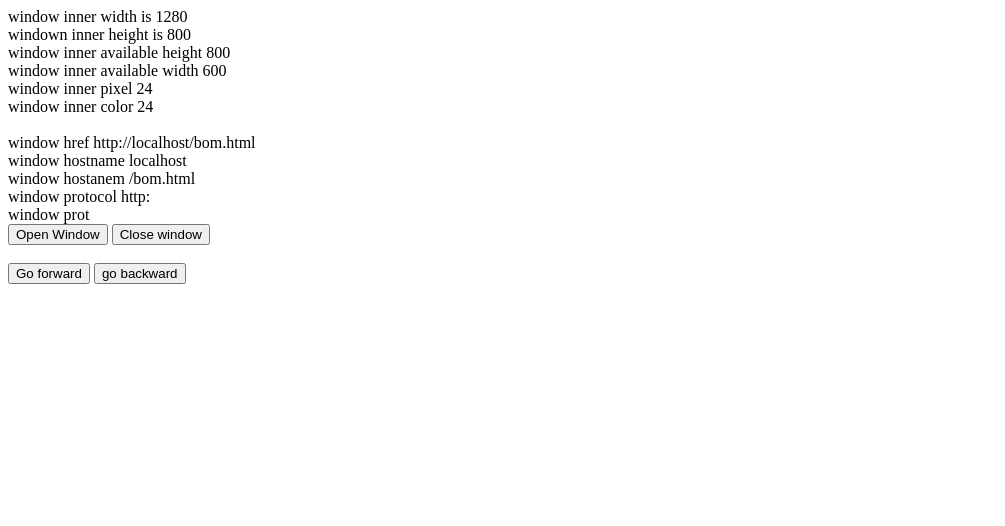
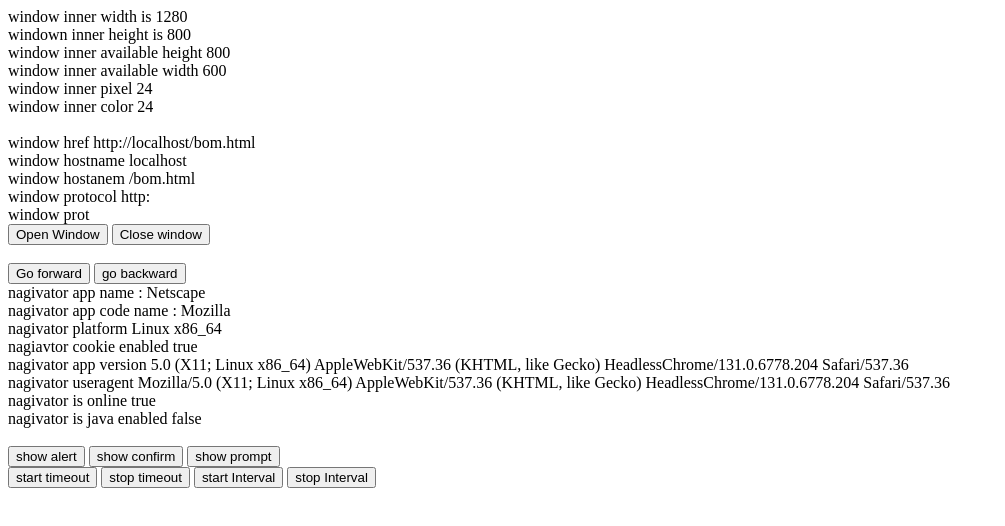
Before and after one commit to sultan93291/html, a website: page bom.html in a window 1280 px wide. Shown: the whole page, without its empty margins (0-1005 px from the left). Drawn offline with Linux system fonts and the light colour scheme.

Commit message:
js bom almost done

```diff
--- a/bom.html
+++ b/bom.html
@@ -34,18 +34,81 @@
 <div id="protocol"></div>
 <div id="port"></div>
 
+
+<!-- js history window -->
+
 <button type="button" id="btno" onclick="openwin()"> Open Window </button>
 <button type="button" id="btnc" onclick="closewin()" "> Close window </button>
 
-<!-- js history window -->
 
 </br>
 
 </br>
 
+
 <button onclick=" goForward()"> Go forward </button>
 
 <button onclick="goBackward()"> go backward </button>
+
+
+<!-- js window nagivation object -->
+
+
+<div id="appName"></div>
+
+<div id="appCodeName"></div>
+
+<div id="platform"></div>
+
+<div id="cookieEnabled"></div>
+
+<div id="product"></div>
+
+<div id="appVersion"></div>
+
+<div id="userAgent"></div>
+
+<div id="onLine"></div>
+
+<div id="language"></div>
+
+<div id="javaEnabled"></div>
+
+</br>
+
+
+<!-- js pop up boxes -->
+
+<div id="Prompt"></div>
+
+<div id="Confirm"></div>
+
+<button type="button" onclick="showAlert()"> show alert </button>
+
+<button type="button" onclick="showConfirm()"> show confirm </button>
+
+<button type="button" onclick="showPrompt()"> show prompt </button>
+
+
+</br>
+
+<!--js timing event -->
+
+<div id="timeout"></div>
+
+<div id="interval"></div>
+
+<button type="button" onclick="startTimeout()"> start timeout </button>
+
+<button type="button" onclick="stopTimeout()"> stop timeout </button>
+
+<button type="button" onclick="startInterval()"> start Interval </button>
+
+<button type="button" onclick="stopInterval()"> stop Interval </button>
+
+
+
+
 
 <body>
 
--- a/bom.js
+++ b/bom.js
@@ -60,3 +60,107 @@ function goForward() {
 function goBackward() {
   window.history.back();
 }
+
+// show windows . nagivator dollars object
+
+let appName = document.getElementById('appName');
+
+let appCodeName = document.getElementById('appCodeName');
+
+let appVersion = document.getElementById('appVersion');
+
+let platform = document.getElementById('platform');
+
+let cookieEnabled = document.getElementById('cookieEnabled');
+
+let userAgent = document.getElementById('userAgent');
+
+let onLine = document.getElementById('onLine');
+
+let javaEnabled = document.getElementById('javaEnabled');
+
+appName.innerHTML = `nagivator app name : ${navigator.appName}`;
+
+appCodeName.innerHTML = `nagivator app code name : ${navigator.appCodeName}`;
+
+appVersion.innerHTML = `nagivator app version ${navigator.appVersion}`;
+
+platform.innerHTML = `nagivator platform ${navigator.platform} `;
+
+cookieEnabled.innerHTML = `nagiavtor  cookie enabled ${navigator.cookieEnabled}`;
+
+userAgent.innerHTML = `nagivator useragent ${navigator.userAgent}`;
+
+onLine.innerHTML = ` nagivator is online ${navigator.onLine} `;
+
+javaEnabled.innerHTML = `nagivator is java enabled ${navigator.javaEnabled()}`;
+
+// js pop up alert box
+
+let Prompt = document.getElementById('Prompt');
+
+let Confirm = document.getElementById('Confirm');
+
+function showAlert() {
+  alert('you clicked the alert button ');
+}
+
+function showConfirm() {
+  let txt;
+
+  if (window.confirm('press a button ')) {
+    txt = 'you press okay  ';
+  } else {
+    txt = ' You cancel the confirm prompt  ';
+  }
+
+  Confirm.innerHTML = txt;
+}
+
+function showPrompt() {
+  let person = window.prompt(`enter your name `, ` sultan `);
+
+  let txt;
+
+  if (person === null || person === '') {
+    txt = 'You declined to Enter your name ';
+  } else {
+    txt = ` hello ${person} . How are you today  `;
+  }
+
+  Prompt.innerHTML = txt;
+}
+
+// js timing event
+
+// timeout function
+
+let timeout = document.getElementById('timeout');
+
+let interval = document.getElementById('interval');
+
+let sti;
+
+function startTimeout() {
+  sti = setTimeout(() => {
+    timeout.innerHTML = `3 s gone `;
+  }, 3000);
+}
+
+function stopTimeout() {
+  clearTimeout(sti);
+}
+
+// interval function
+
+let intervaltimeout;
+
+function startInterval() {
+  intervaltimeout = setInterval(() => {
+    interval.innerHTML = new Date().toLocaleTimeString();
+  }, 1000);
+}
+
+function stopInterval() {
+  clearInterval(intervaltimeout);
+}
```
